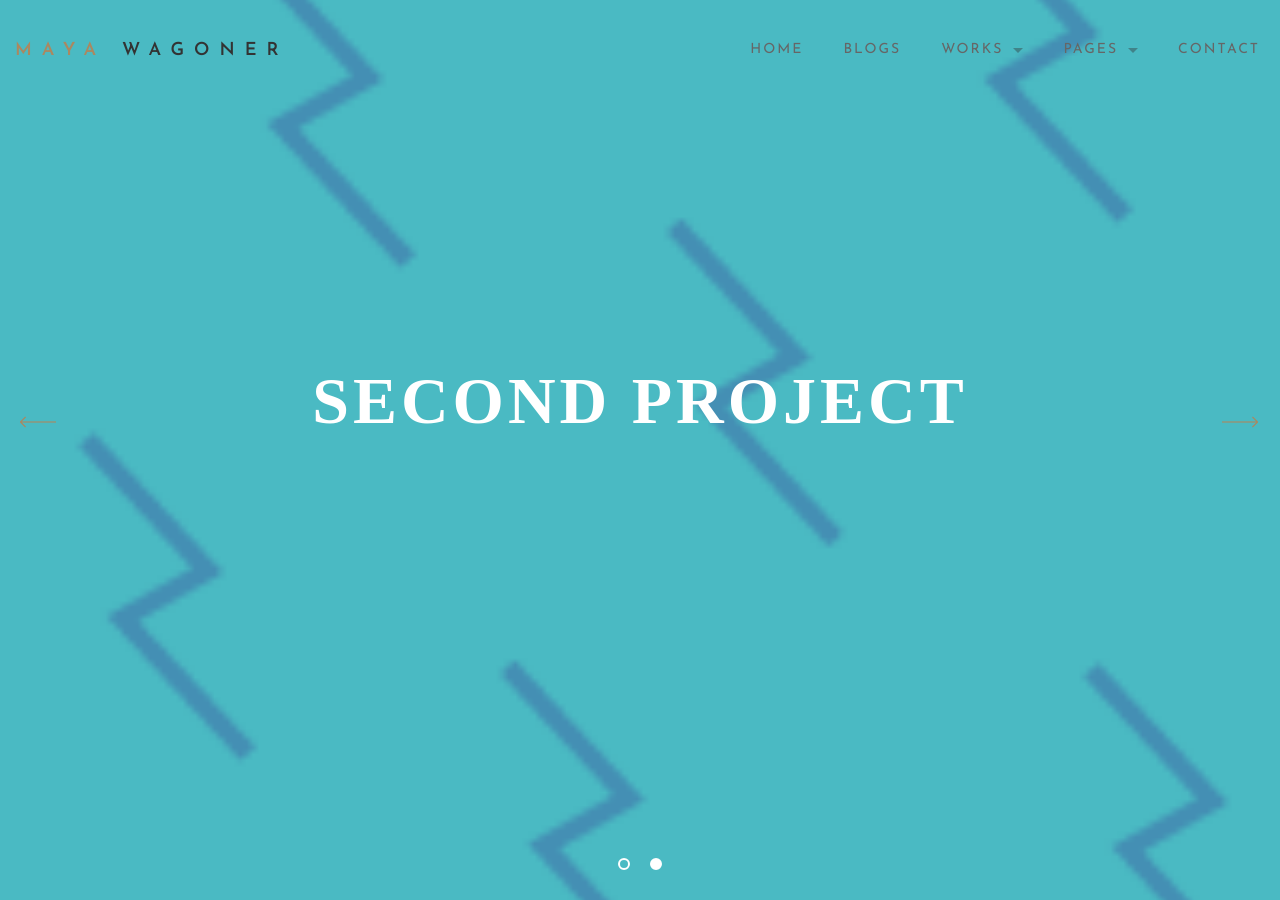
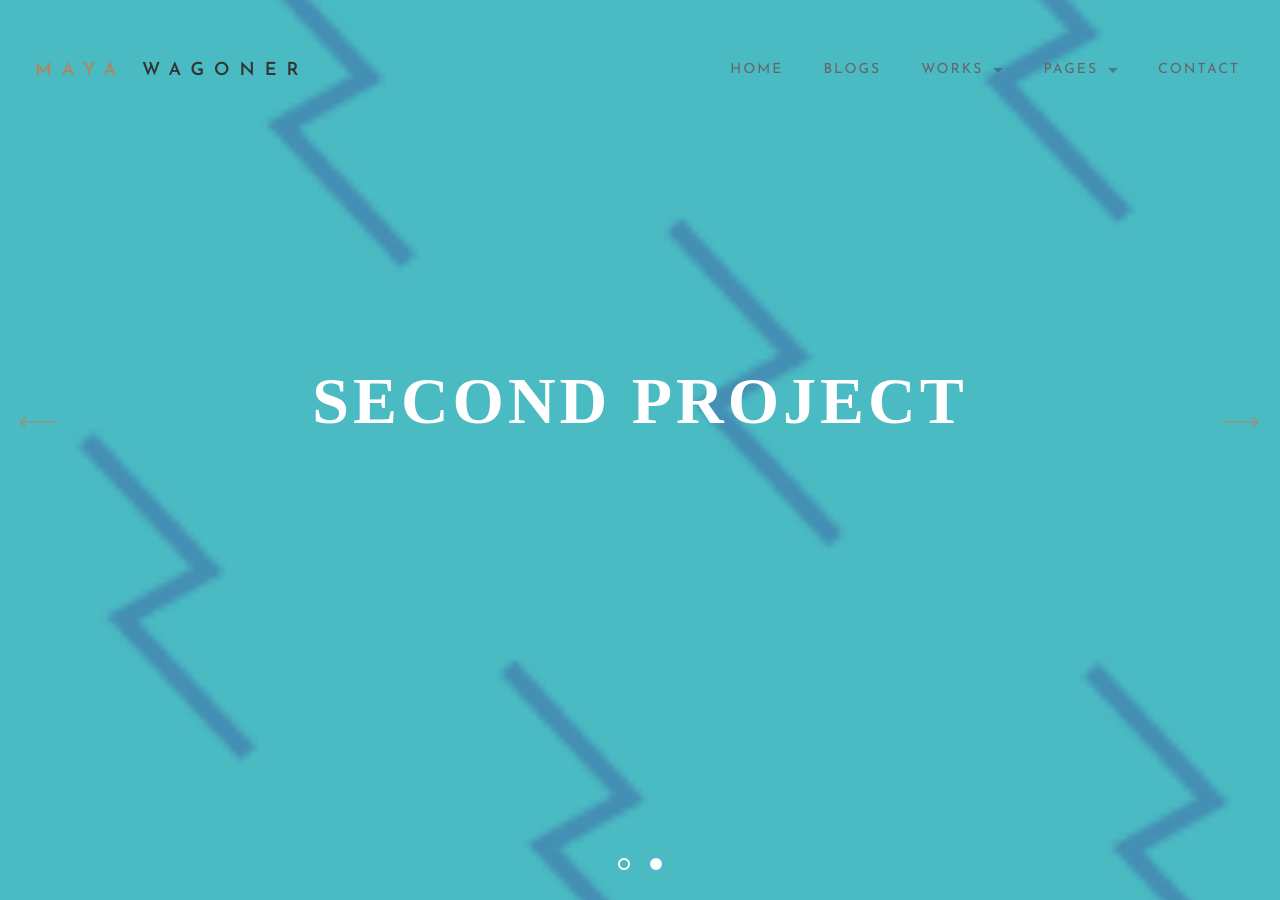
Before and after one commit to SAONATYPE/saonatype.github.io, a Jekyll site: the page built from index.html, in a window 1280 px wide and 900 px high. Built offline with Jekyll 4.4.1, drawn with Linux system fonts in a browser that asks for light colours; some web fonts are replaced.

Commit message:
scrolldown

```diff
--- a/css/style.css
+++ b/css/style.css
@@ -361,7 +361,10 @@
 
 .contain-to-grid {
   background: transparent;
-  position: absolute;
+  position: fixed;
+  padding: 20px 20px;
+  transition: 0.4s;
+  top: 0;
   z-index: 99; }
   .contain-to-grid .top-bar {
     background: transparent;
```
